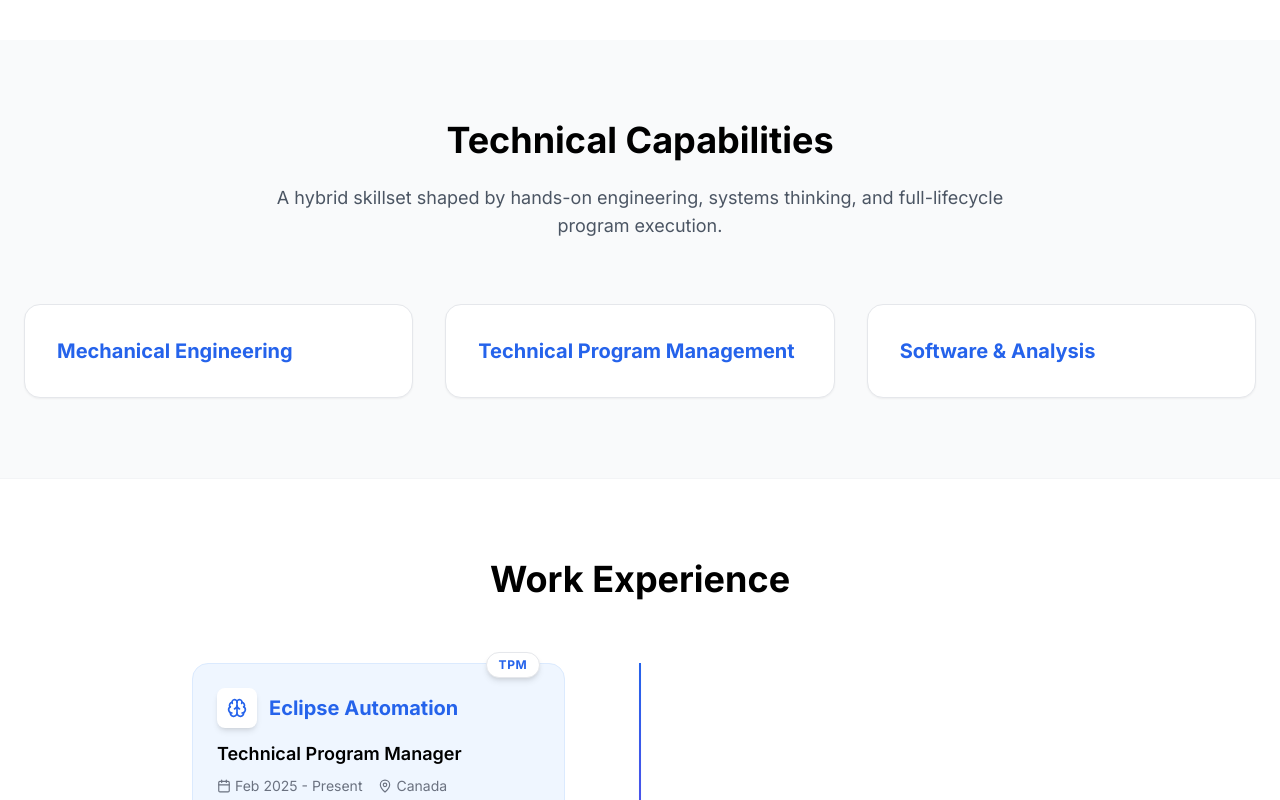
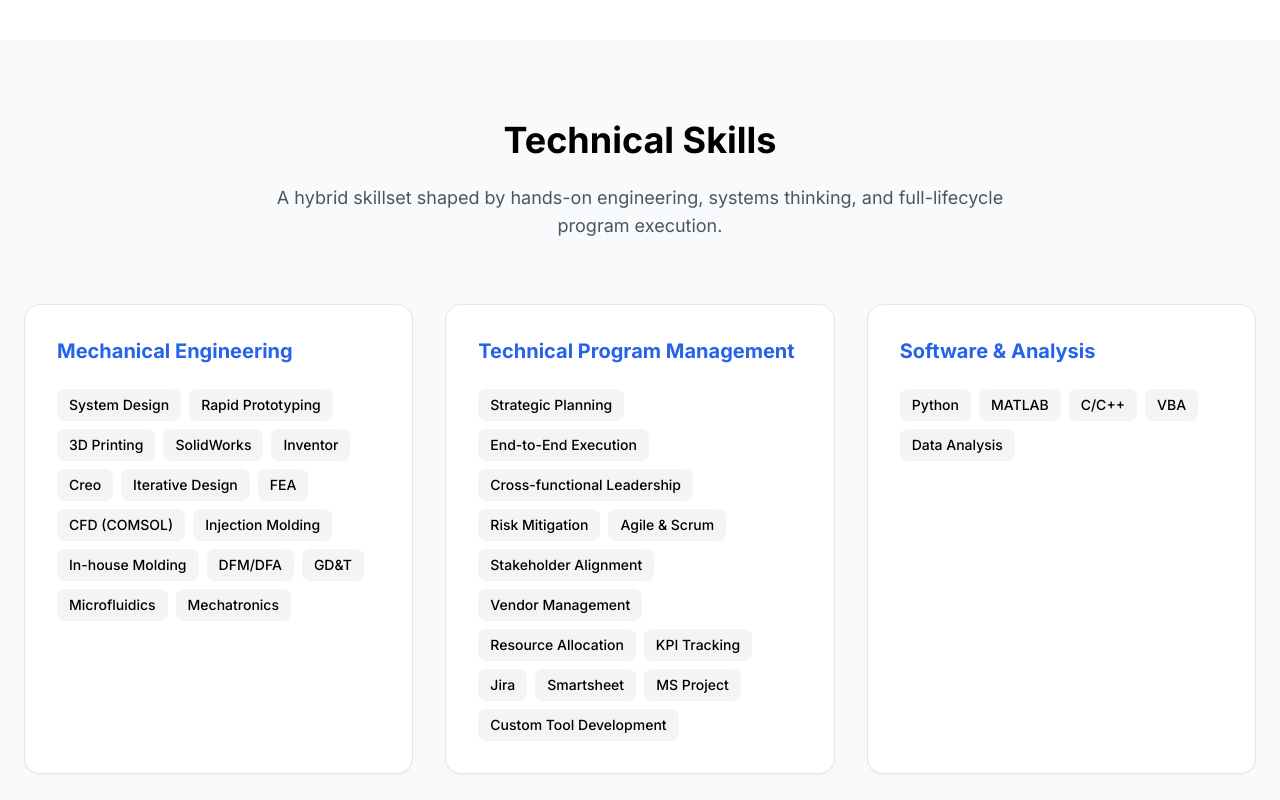
Before and after one commit to jackychen-dev/portfolio, a Next.js app: page / in a window 1280 px wide. Shown: the part 760-1560 px from the top of the page. Built offline with nearby package versions, Linux system fonts and the light colour scheme.

Commit message:
Restore skill badges and rename Technical Capabilities to Technical Skills

```diff
--- a/components/About.tsx
+++ b/components/About.tsx
@@ -27,7 +27,7 @@ export default function About() {
           viewport={{ once: true }}
           className="max-w-3xl mx-auto text-center mb-16"
         >
-          <h2 className="text-3xl md:text-4xl font-bold mb-6">Technical Capabilities</h2>
+          <h2 className="text-3xl md:text-4xl font-bold mb-6">Technical Skills</h2>
           <p className="text-lg text-gray-600 dark:text-gray-300">
             A hybrid skillset shaped by hands-on engineering, systems thinking, and full-lifecycle program execution.
           </p>
@@ -43,7 +43,14 @@ export default function About() {
               transition={{ delay: index * 0.1 }}
               className="bg-white dark:bg-black p-8 rounded-2xl border border-gray-200 dark:border-neutral-800 shadow-sm hover:shadow-lg hover:-translate-y-1 transition-all duration-300"
             >
-              <h3 className="text-xl font-bold text-blue-600">{category.title}</h3>
+              <h3 className="text-xl font-bold mb-6 text-blue-600">{category.title}</h3>
+              <div className="flex flex-wrap gap-2">
+                {category.skills.map((skill) => (
+                  <span key={skill} className="px-3 py-1.5 bg-gray-100 dark:bg-neutral-800 rounded-lg text-sm font-medium hover:bg-blue-50 dark:hover:bg-blue-900/20 hover:text-blue-700 dark:hover:text-blue-300 transition-all duration-200 cursor-default">
+                    {skill}
+                  </span>
+                ))}
+              </div>
             </motion.div>
           ))}
         </div>
```
